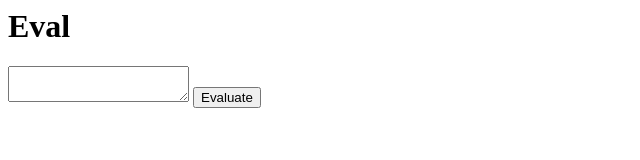
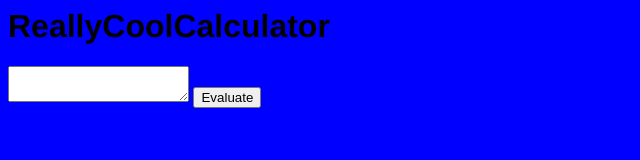
Before and after one commit to vglee03/MyAmeHw, a plain HTML site: page A2/handout/public/index.html in a window 1280 px wide. Shown: the whole page, without its empty margins (0-640 px from the left). Drawn offline with Linux system fonts and the light colour scheme.

Commit message:
Assignment 2 Completed

```diff
--- a/A2/handout/public/index.html
+++ b/A2/handout/public/index.html
@@ -10,17 +10,27 @@ function sendToServer(){
 	var url = "./eval?eq=" + encodeURIComponent($("#eq").val());
 	console.log(url);
 	loadFile(url,function(resData){
-		$("#result")l.html(resData);
+		$("#result").html(resData);  //prints the math equation result
 
 
 	});
 }
   </script>
 
+
+<style>
+	html{
+	background-color: blue;
+	color: black;
+	font-family: helvetica;
+}
+	</style>
+
+
 </head>
 
 <body>
-	<h1> Eval </h1>
+	<h1> ReallyCoolCalculator </h1>
   <textarea id='eq'></textarea>
   <button onclick='sendToServer()'> Evaluate </button>
   <div id='result'> </div>
```
